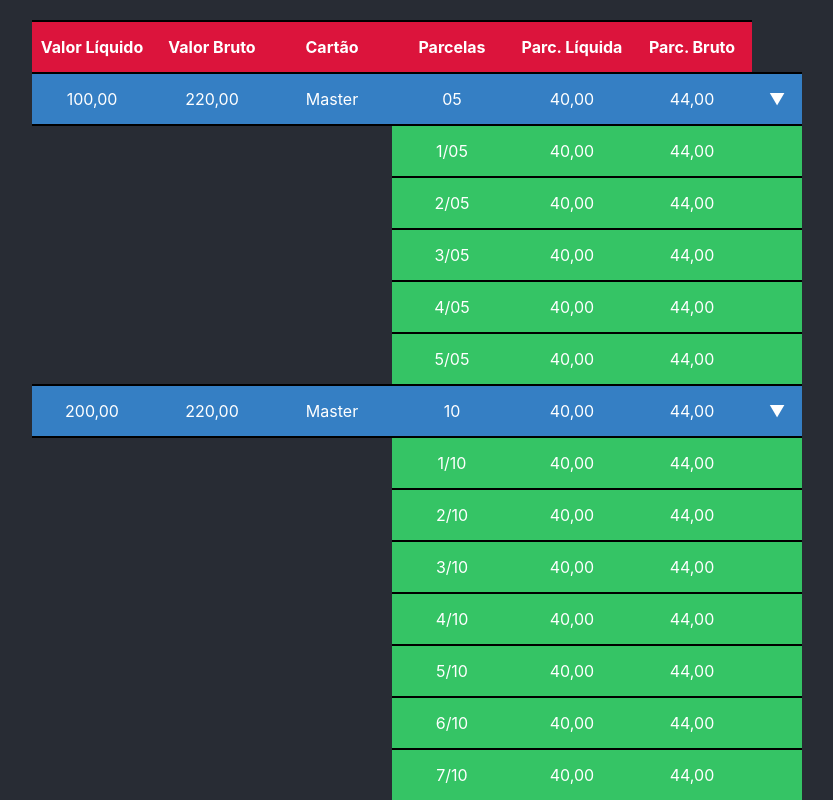
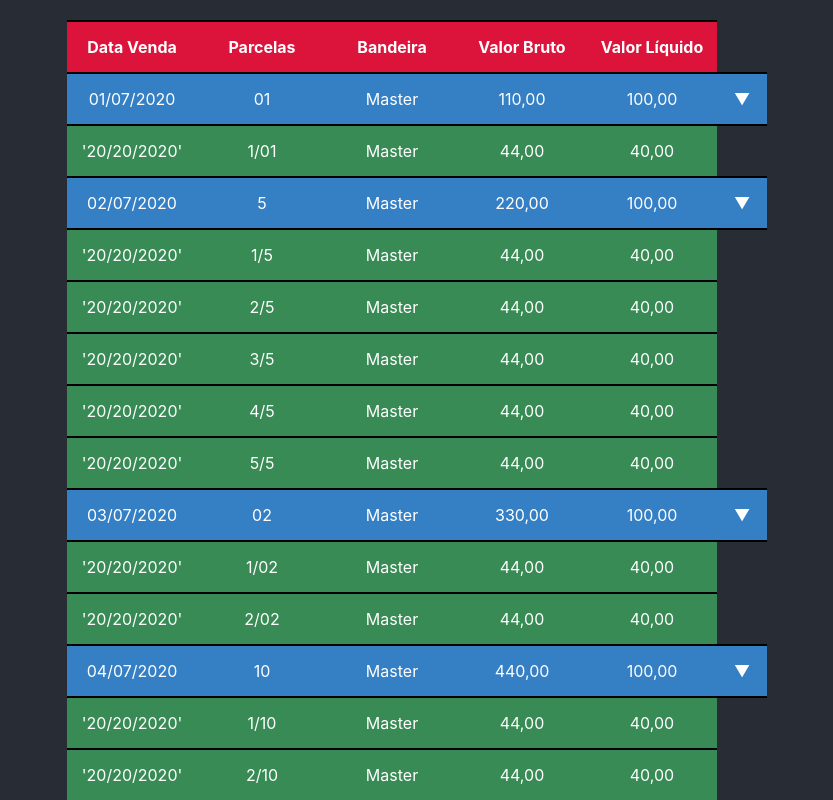
Before and after one commit to JonatasAlexandrao/tabela-vendas-cartoes, a React (Create React App) app: page / in a window 1280 px wide. Shown: the top 800 px of the page, without its empty margins (223-1056 px from the left). Built offline with nearby package versions, Linux system fonts and the light colour scheme.

Commit message:
Refact e corrigido erro de key das tabelas

```diff
--- a/src/App.js
+++ b/src/App.js
@@ -1,6 +1,7 @@
 import React from 'react';
 import './App.css';
 import NewRow from './objects/NewRow';
+import NewHeader from './objects/NewHeader';
 
 function App() {
 
@@ -11,40 +12,35 @@ function App() {
   //   ['300,00', '220,00', 'Master', '05', '40,00', '44,00'],
   //   ['400,00', '220,00', 'Master', '05', '40,00', '44,00']
   // ]
-
+  let key=0;
 
   const tabela = [
-    {ValorLiquido:'100,00', ValorBruto:'220,00', Cartao:'Master', Parcelas:'05', ParcLiquida:'40,00',ParcBruta:'44,00'},
-    {ValorLiquido:'200,00', ValorBruto:'220,00', Cartao:'Master', Parcelas:'10', ParcLiquida:'40,00',ParcBruta:'44,00'},
-    {ValorLiquido:'300,00', ValorBruto:'220,00', Cartao:'Master', Parcelas:'03', ParcLiquida:'40,00',ParcBruta:'44,00'},
-    {ValorLiquido:'400,00', ValorBruto:'220,00', Cartao:'Master', Parcelas:'02', ParcLiquida:'40,00',ParcBruta:'44,00'}
+    {DataVenda:'01/07/2020', Parcelas:'01', Bandeira:'Master', ValorBruto:'110,00', ValorLiquido:'100,00', ParcBruta:'44,00', ParcLiquida:'40,00'},
+    {DataVenda:'02/07/2020', Parcelas:'5', Bandeira:'Master', ValorBruto:'220,00', ValorLiquido:'100,00', ParcBruta:'44,00', ParcLiquida:'40,00'},
+    {DataVenda:'03/07/2020', Parcelas:'02', Bandeira:'Master', ValorBruto:'330,00', ValorLiquido:'100,00', ParcBruta:'44,00', ParcLiquida:'40,00'},
+    {DataVenda:'04/07/2020', Parcelas:'10', Bandeira:'Master', ValorBruto:'440,00', ValorLiquido:'100,00', ParcBruta:'44,00', ParcLiquida:'40,00'}
   ]
 
   return (
     <div className="App">
       <header className="App-header">
       </header>
+
       <table className='tabela-vendas'>
 
-        <thead>
-          <tr className='linha-tabela'>
-            <td className='coluna-cabecalho'>Valor Líquido</td>
-            <td className='coluna-cabecalho'>Valor Bruto</td>
-            <td className='coluna-cabecalho'>Cartão</td>
-            <td className='coluna-cabecalho'>Parcelas</td>
-            <td className='coluna-cabecalho'>Parc. Líquida</td>
-            <td className='coluna-cabecalho'>Parc. Bruto</td>
-
-          </tr>
-        </thead>
+        <NewHeader />
 
         <tbody>
 
-          {tabela.map((novaLinha) => {return <NewRow novaLinha={novaLinha}/>})}
+          {tabela.map((novaLinha) => {
+
+            key++
+
+            return <NewRow novaLinha={novaLinha} key={key}/>
+            }
+          )}
 
         </tbody>
-
-
       </table>
 
 
--- /dev/null
+++ b/src/components/TabelaParcelas/index.js
@@ -0,0 +1,28 @@
+import React from 'react';
+import RowParcelas from '../../objects/RowParcelas';
+
+const TabelaParcelas = ({novaLinha}) => {
+
+    //let key = 0;
+    let i = 1;
+    let linhaParcela = [];
+    let parc
+
+    while (i <= novaLinha.Parcelas) {
+        parc = `${i}/${novaLinha.Parcelas}`;
+
+        linhaParcela.push([
+            <RowParcelas novaLinha={novaLinha} parc={parc} key={i}/>
+        ])
+        i++;
+    }
+
+    return (
+        <>
+        {linhaParcela}
+        </>
+    )
+
+}
+
+export default TabelaParcelas;
--- /dev/null
+++ b/src/objects/NewHeader/index.js
@@ -0,0 +1,22 @@
+import React from 'react';
+import './styles.css';
+
+
+const NewHeader = () => {
+  return (
+    <thead>
+      <tr className='linha-tabela'>
+
+        <td className='coluna-cabecalho' key='1'>Data Venda</td>
+
+        <td className='coluna-cabecalho' key='2'>Parcelas</td>
+        <td className='coluna-cabecalho' key='3'>Bandeira</td>
+        <td className='coluna-cabecalho' key='4'>Valor Bruto</td>
+        <td className='coluna-cabecalho' key='5'>Valor Líquido</td>
+
+      </tr>
+    </thead>
+  );
+}
+
+export default NewHeader;
--- a/src/objects/NewRow/index.js
+++ b/src/objects/NewRow/index.js
@@ -1,21 +1,24 @@
 import React from 'react';
 import './styles.css';
-import TabelaParcelas from '../TabelaParcelas';
+import TabelaParcelas from '../../components/TabelaParcelas';
 
+let key = 0
 const NewRow = ({novaLinha}) => {
-
+    key++
+    console.log(key)
     return (
         <>
             <tr className='linha-tabela'>
-                <td className='coluna-tabela' key='1'>{novaLinha.ValorLiquido}</td>
-                <td className='coluna-tabela' key='2'>{novaLinha.ValorBruto}</td>
-                <td className='coluna-tabela' key='3'>{novaLinha.Cartao}</td>
-                <td className='coluna-tabela' key='4'>{novaLinha.Parcelas}</td>
-                <td className='coluna-tabela' key='5'>{novaLinha.ParcLiquida}</td>
-                <td className='coluna-tabela' key='6'>{novaLinha.ParcBruta}</td>
-                <td className='coluna-tabela -min' key='7'>▼</td>
+                <td className='coluna-tabela'>{novaLinha.DataVenda}</td>
+                <td className='coluna-tabela'>{novaLinha.Parcelas}</td>
+                <td className='coluna-tabela'>{novaLinha.Bandeira}</td>
+
+                <td className='coluna-tabela'>{novaLinha.ValorBruto}</td>
+                <td className='coluna-tabela'>{novaLinha.ValorLiquido}</td>
+
+                <td className='coluna-tabela -min'>▼</td>
             </tr>
-            <TabelaParcelas novaLinha={novaLinha}/>
+            <TabelaParcelas novaLinha={novaLinha} key={key}/>
             {/* <TabelaParc /> */}
         </>
     );
--- a/src/objects/NewRow/styles.css
+++ b/src/objects/NewRow/styles.css
@@ -5,7 +5,7 @@
 
 .tabela-vendas .coluna-cabecalho,
 .tabela-vendas .coluna-tabela {
-width: 120px;
+width: 130px;
 height: 50px;
 
 text-align: center;
--- /dev/null
+++ b/src/objects/RowParcelas/index.js
@@ -0,0 +1,21 @@
+
+import React from 'react';
+import './styles.css';
+
+
+
+const RowParcelas = ({novaLinha, parc}) => {
+  return (
+    <tr className='linha-tabela rowParcela -disabled'>
+
+      <td className='coluna-tabela rowParcela'>'20/20/2020'</td>
+      <td className='coluna-tabela rowParcela'>{parc}</td>
+      <td className='coluna-tabela rowParcela'>{novaLinha.Bandeira}</td>
+      <td className='coluna-tabela rowParcela'>{novaLinha.ParcBruta}</td>
+      <td className='coluna-tabela rowParcela'>{novaLinha.ParcLiquida}</td>
+
+    </tr>
+  );
+}
+
+export default RowParcelas;
--- /dev/null
+++ b/src/objects/RowParcelas/styles.css
@@ -0,0 +1,8 @@
+.coluna-tabela.rowParcela.-disabled {
+    display: table-row;
+    /*display: none;*/
+}
+
+.coluna-tabela.rowParcela {
+    background-color: rgb(56, 139, 84);
+}
--- a/src/objects/TabelaParcelas/index.js
+++ /dev/null
@@ -1,44 +0,0 @@
-import React from 'react';
-import './styles.css';
-
-const TabelaParcelas = ({novaLinha}) => {
-
-    let i = 1;
-    let linhaParcela = [];
-    let parc
-    while (i <= novaLinha.Parcelas) {
-        console.log(`${i}/${novaLinha.Parcelas}`);
-        parc = `${i}/${novaLinha.Parcelas}`;
-        linhaParcela.push([
-            <tr className='linha-tabela -interna -disabled'>
-                <td className='coluna-tabela -null' key='1'></td>
-                <td className='coluna-tabela -null' key='2'></td>
-                <td className='coluna-tabela -null' key='3'></td>
-
-                <td className='coluna-tabela -interna' key='4'>{parc}</td>
-                <td className='coluna-tabela -interna' key='5'>{novaLinha.ParcLiquida}</td>
-                <td className='coluna-tabela -interna' key='6'>{novaLinha.ParcBruta}</td>
-
-                <td className='coluna-tabela -interna -min' key='6'></td>
-            </tr>
-        ])
-        i++;
-    }
-    console.log(linhaParcela)
-
-    //const numParc = novaLinha.Parcelas;
-    //console.log(numParc)
-    //const teste = <> <Linha/> <Linha/> <Linha/> </>
-    //const teste = linhaParcela;
-
-    return (
-        <>
-        {linhaParcela}
-        </>
-    )
-
-
-
-}
-
-export default TabelaParcelas;
--- a/src/objects/TabelaParcelas/styles.css
+++ /dev/null
@@ -1,18 +0,0 @@
-.tabela-vendas .linha-tabela.-interna.-disabled {
-    display: table-row;
-    /*display: none;*/
-}
-
-.tabela-vendas .coluna-tabela.-interna {
-    background-color: rgb(53, 196, 101);
-}
-
-.tabela-vendas .coluna-tabela.-null {
-    background-color: #282c34;
-    border: none;
-}
-
-.tabela-vendas .coluna-tabela.-interna.-min:hover {
-    background-color: rgb(53, 196, 101);
-    cursor: unset;
-}
```
Also changed, not shown: src/objects/NewHeader/styles.css (added).
